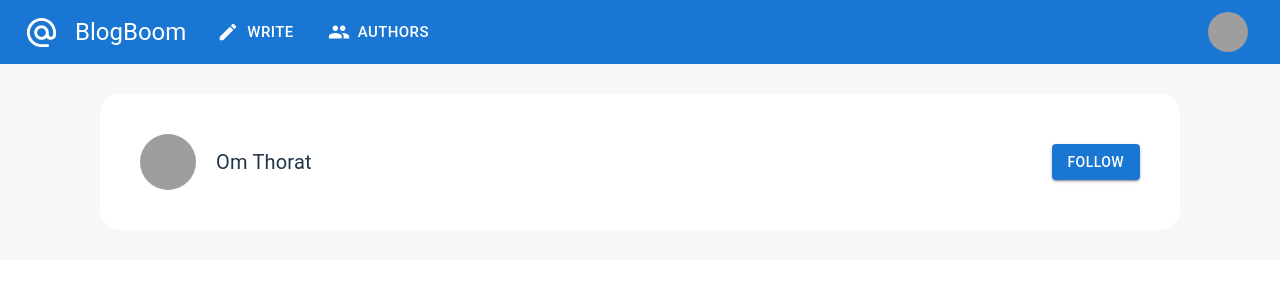
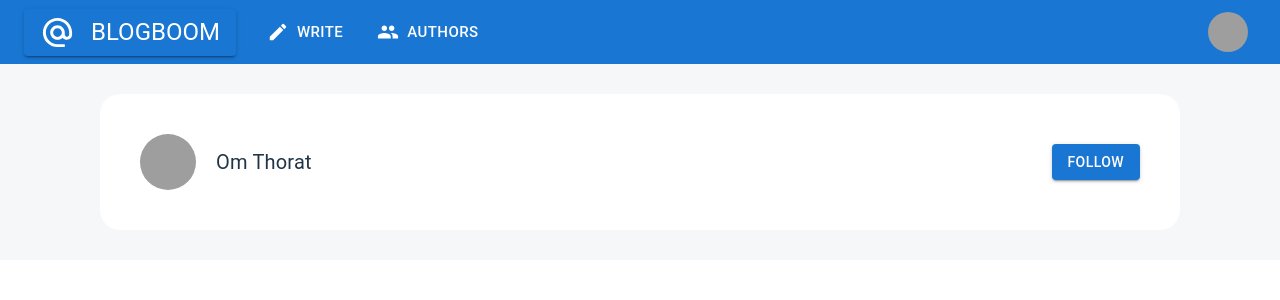
Before and after one commit to omthorat2004/BlogWebsite, a React (Vite) app in the folder Client/: page /author/1 in a window 1280 px wide. Shown: the top 300 px of the page. Built offline with nearby package versions, Linux system fonts and the light colour scheme; grey boxes are pictures that could not be loaded.

Commit message:
button to heading

```diff
--- a/Client/src/Components/Navbar.jsx
+++ b/Client/src/Components/Navbar.jsx
@@ -31,10 +31,12 @@ const Navbar = () => {
       <AppBar position='static' >
         <Container   maxWidth='xl'>
           <Toolbar disableGutters >
+            <Button variant='contained' onClick={()=>{navigate('/')}} sx={{"&:focus":{outline:'none'}}}>
             <AlternateEmailIcon fontSize='large' sx={{mr:2,display:{xs:'none',md:'flex',cursor:'pointer'}}} />
-            <Typography   variant='h5'   sx={{display:{xs:'none',md:'flex'},"&:hover":{cursor:'pointer'}}}>
+            <Typography   variant='h5'    sx={{display:{xs:'none',md:'flex'},"&:hover":{cursor:'pointer'}}}>
               BlogBoom
             </Typography>
+            </Button>
             <Box sx={{display:{xs:'flex',md:'none'}}} flexGrow={1}>
               <IconButton sx={{"&:focus":{outline:'none'}}} onClick={handleOpenNavMenu} aria-haspopup="true"aria-controls='menu-appbar'   aria-label="account of current user" >
                 <MenuOutlinedIcon fontSize='large' sx={{m:0,color:'#fff'}} />
@@ -61,7 +63,7 @@ const Navbar = () => {
 
 
                   <Button  color='inherit' size='large'startIcon={<CreateIcon/>} sx={{mr:2,"&:focus":{outline:'none'}}}>Write</Button>
-                  <Button  color='inherit' size='large' startIcon={<PeopleIcon/>} sx={{mr:2,"&:focus":{outline:'none'}}}>Authors</Button>
+                  <Button  color='inherit' size='large'  onClick={()=>{navigate('/authors')}} startIcon={<PeopleIcon/>} sx={{mr:2,"&:focus":{outline:'none'}}}>Authors</Button>
             </Box>
             <AlternateEmailIcon sx={{display:{xs:'flex',md:'none'},mr:1}}/>
             <Typography flexGrow={1} sx={{display:{xs:'flex',md:'none'}}} variant='h6'>
```
